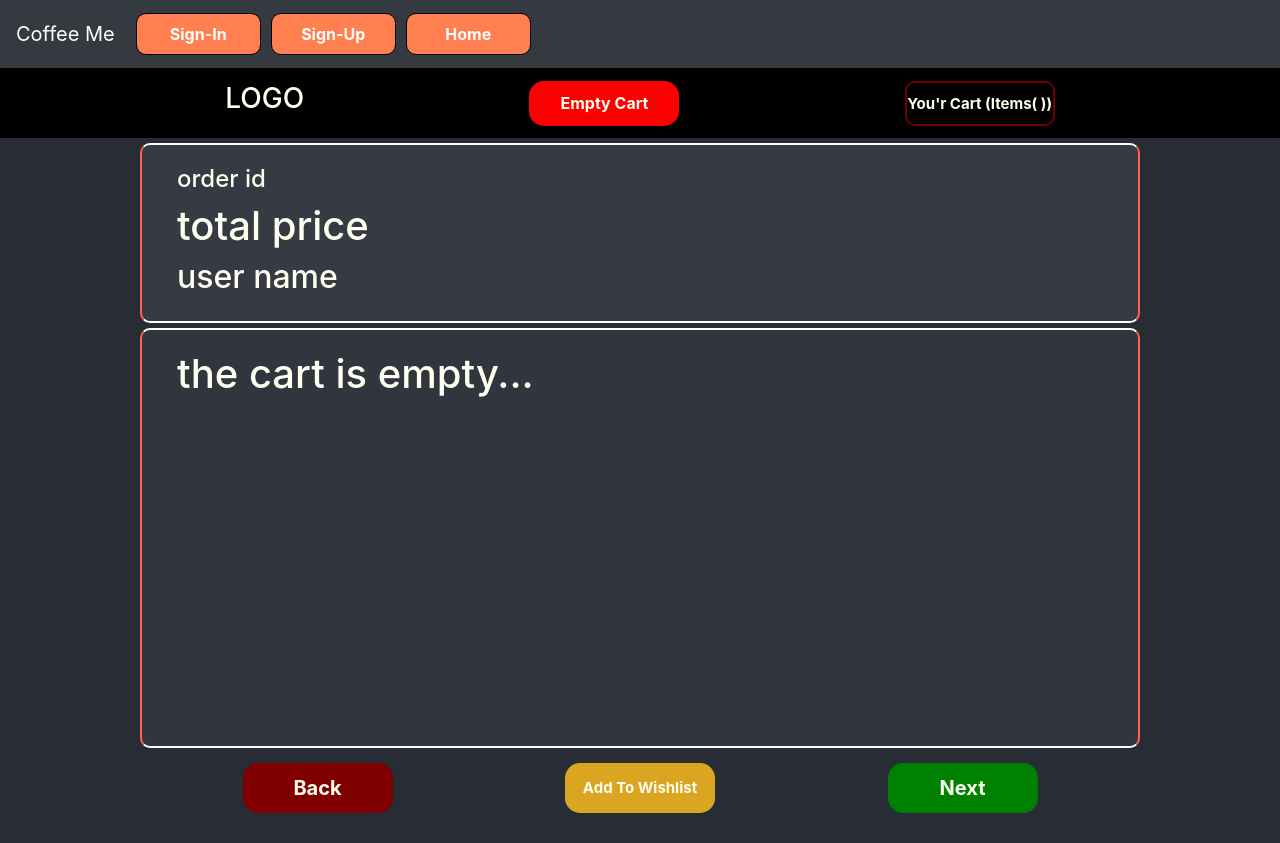
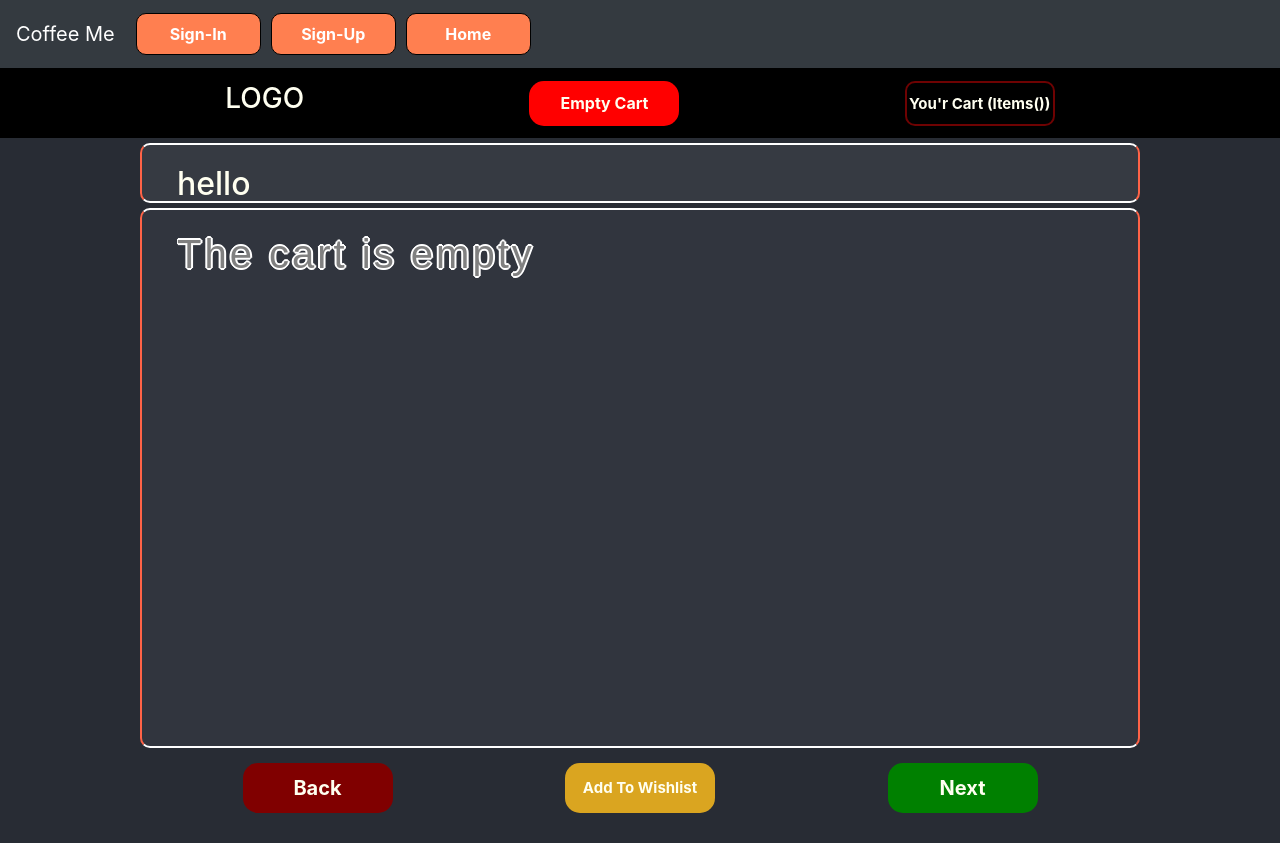
Before and after one commit to Artursadikov/Coffee-Me-reactJs-Firebase-Proj, a React (Create React App) app: page /cart in a window 1280 px wide. Built offline with nearby package versions, Linux system fonts and the light colour scheme.

Commit message:
cart more updates remove items

```diff
--- a/src/components/Cart/CartBody.jsx
+++ b/src/components/Cart/CartBody.jsx
@@ -1,5 +1,7 @@
 import React, { Component } from 'react';
+import CartList from './CartList';
 import '../Cart/CartBodyCss.css';
+
 
 export default class CartBody extends Component {
 
@@ -7,30 +9,40 @@ export default class CartBody extends Component {
 
     state = {
         data: localStorage.getItem("newCartArr") !== "" ? localStorage.getItem("newCartArr") : null
+
     }
 
-    componentDidMount() {
-        console.log(JSON.parse(this.state.data));
+    remItemFromCar = (index) => {
+
+        let _data = JSON.parse(this.state.data);
+        _data.splice(index, 1);
+
+        this.setState({
+            data: JSON.stringify(_data)
+        })
+
     }
-
+componentDidUpdate(){
+     localStorage.setItem("newCartArr", this.state.data)
+}
 
     render() {
 
         return (
             <div className="row order">
                 <div className="order-description">
-                    <h4>order id</h4>
-                    <h1>total price</h1>
-                    <h2>user name</h2>
+                    <h2>hello</h2>
                 </div>
                 <div className="choosen-items">
-                    {this.state.data === null ? <h1>the cart is empty...</h1> :
+                    {this.state.data === null ? <h1 className="empty-cart-h1">The cart is empty</h1> :
                         JSON.parse(this.state.data).map((item, index) => {
                             return (
-                                <ul key={index}>
-                                    <li >Capsula type:  {item.name} , <br></br>Price for sleeve:  {item.price}$, <br></br>Amount:  {item.amount}</li>
-                                    {/* <li key={item.totalPr}>{item.totalPr}</li>*/}
-                                </ul>
+                                <CartList key={index} price={item.price}
+                                    amount={item.amount}
+                                    name={item.name}
+                                    totalPr={item.totalPr}
+                                    click={() => this.remItemFromCar(index)}
+                                />
                             )
                         })
                     }
--- a/src/components/Cart/CartBodyCss.css
+++ b/src/components/Cart/CartBodyCss.css
@@ -4,14 +4,13 @@
     margin-left: auto;
     margin-right: auto;
     padding: 0;
-
 }
 
 .choosen-items {
     padding: 0;
     background-color: rgba(230, 230, 250, 0.048);
     width: 1000px;
-    height: 70%;
+    height: 90%;
     margin-left: auto;
     margin-right: auto;
     border-bottom: white solid 2px;
@@ -20,14 +19,14 @@
     border-right: 2px solid #ff6347;
     border-radius: 10px;
     padding-left: 35px;
-    padding-top: 20px ;
+    padding-top: 20px;
     overflow: scroll;
 }
 
 .order-description {
     background-color: rgba(245, 245, 245, 0.068);
     width: 1000px;
-    height: 30%;
+    height: 10%;
     margin-left: auto;
     margin-right: auto;
     margin-top: 5px;
@@ -38,5 +37,67 @@
     border-right: 2px solid #ff6347;
     border-radius: 10px;
     padding-left: 35px;
-    padding-top: 20px ;
+    padding-top: 20px;
 }
+
+.icon-cart-plus, .icon-cart-minus {
+    width: 30px;
+    height: 30px;
+    border-radius: 50%;
+    margin-left: 10px;
+    margin-right: 10px;
+}
+
+.icon-cart-plus {
+    color: green;
+    border: green solid 1px;
+}
+
+.icon-cart-minus {
+    color: red;
+    border: red solid 1px;
+}
+
+.cartUL {
+    list-style: none;
+}
+
+.empty-cart-h1 {
+    font-family: fantasy;
+    letter-spacing: 3px;
+    color: grey;
+    text-shadow: 2px 0 0 #fff, -2px 0 0 #fff, 0 2px 0 #fff, 0 -2px 0 #fff, 1px 1px #fff, -1px -1px 0 #fff, 1px -1px 0 #fff, -1px 1px 0 #fff;
+    overflow: hidden;
+}
+
+.cartLi {
+    letter-spacing: 1px;
+    font-weight: bold;
+}
+
+.itemname {
+    color: lightsalmon;
+}
+
+.itemname2 {
+    color: rgb(246, 65, 65);
+}
+
+.nums {
+    color: rgb(131, 238, 241);
+}
+
+.remmoveFromCartItem {
+    color: red;
+    width: 30px;
+    height: 30px;
+    border-radius: 50%;
+    border: red solid 1px;
+    margin-right: 10px;
+    margin-bottom: 5px;
+}
+
+.remmoveFromCartItem:hover {
+    color: goldenrod;
+    transition: color 0.3s;
+}
--- /dev/null
+++ b/src/components/Cart/CartList.jsx
@@ -0,0 +1,14 @@
+import React, { Component } from 'react'
+import { FaMinus } from 'react-icons/fa';
+
+export default class CartList extends Component {
+    render() {
+        return (
+            <div>
+            <li className='cartLi' ><FaMinus className="remmoveFromCartItem" onClick={this.props.click} />Capsula type : <br></br> <span className="itemname">*{this.props.name}*</span>
+             <br></br>Price for sleeve :  <span className="nums">{this.props.price}</span>$ <br></br>Total for <span className="itemname2">{this.props.name}</span>: <span className="nums">{this.props.totalPr}</span>$
+            <br></br>Amount :  <span className="nums">{this.props.amount}</span></li>
+        </div>
+        )
+    }
+}
--- a/src/components/Cart/CartNav.jsx
+++ b/src/components/Cart/CartNav.jsx
@@ -3,12 +3,13 @@ import './CartNavCss.css';
 
 
 export default function CartNav(props) {
+
     return (
         <nav className='cart-nav'>
             <ul className="cart-ul">
                 <h3 className="userNameDisplay">LOGO</h3>
                 <button onClick={props.cartClear} type="button" className="empty-cart">Empty Cart</button>
-                <li className="your-cart">You'r Cart (Items<span>( )</span>)</li>
+                <li className="your-cart">You'r Cart (Items<span>()</span>)</li>
             </ul>
         </nav>
     )
```
Also changed, not shown: src/components/Cart/Cart.jsx (+7 -9 lines), src/components/Main/Main.js (+4 -3 lines).
